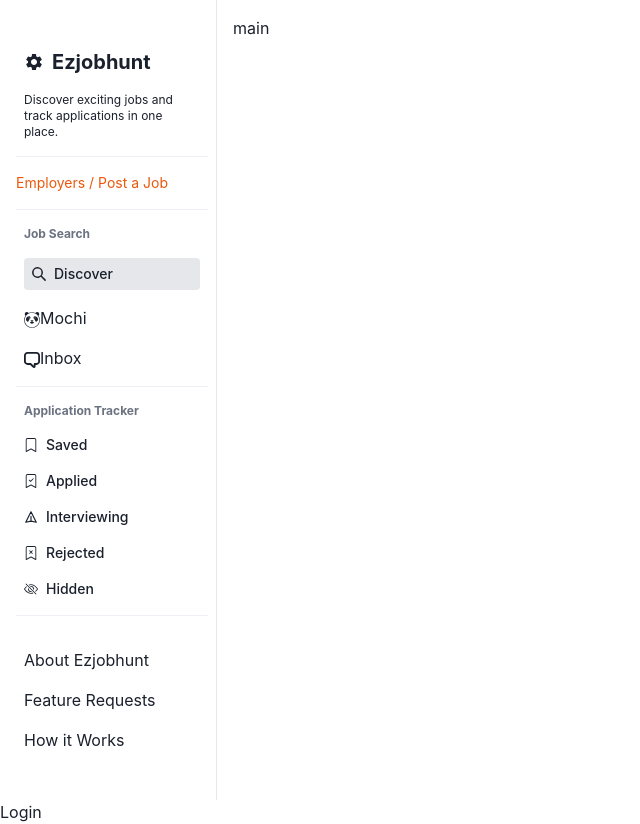
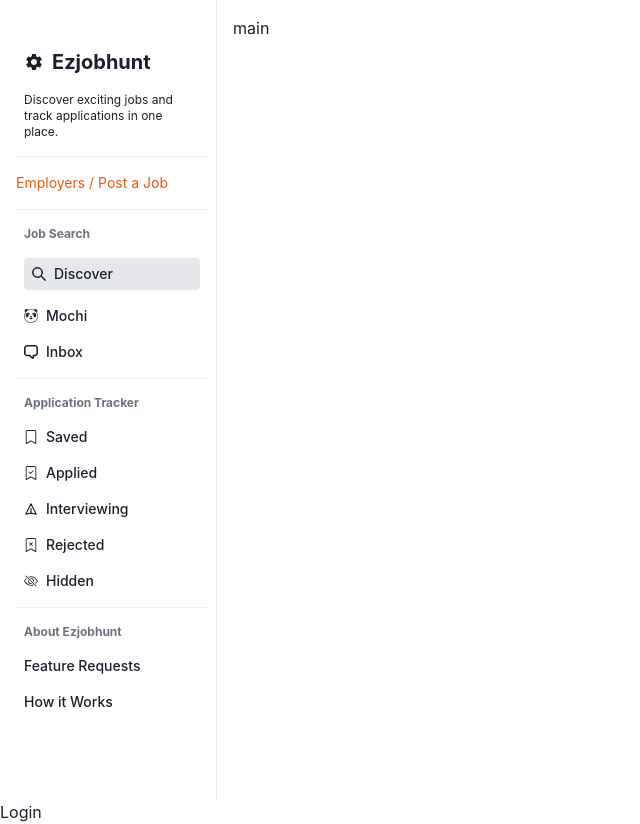
Before and after one commit to MichaelSukkiSong/Ezjobhunt-react, a React (Create React App) app: page / in a window 1280 px wide. Shown: the whole page, without its empty margins (0-640 px from the left). Built offline with nearby package versions, Linux system fonts and the light colour scheme.

Commit message:
initial sidepanel styling complete

```diff
--- a/src/components/SidePanel.js
+++ b/src/components/SidePanel.js
@@ -28,9 +28,9 @@ const SidePanel = () => {
           </div>
         </div>
         <Divider />
-        <div className="py-4 text-sm text-orange-600">
+        <Link className="py-4 text-sm text-orange-600">
           Employers / Post a Job
-        </div>
+        </Link>
         <Divider />
         <div className="flex flex-col py-4 px-2">
           <div className="flex items-center">
@@ -41,11 +41,11 @@ const SidePanel = () => {
               <SearchIcon />
               <span>Discover</span>
             </Link>
-            <Link>
+            <Link className="flex items-center space-x-2 mt-4 mb-4 font-medium text-sm ">
               <Icon as={SiFoodpanda} />
               <span>Mochi</span>
             </Link>
-            <Link>
+            <Link className="flex items-center space-x-2 mt-4 mb-4 font-medium text-sm ">
               <ChatIcon />
               <span>Inbox</span>
             </Link>
@@ -81,10 +81,12 @@ const SidePanel = () => {
         </div>
         <Divider />
         <div className="flex flex-col py-4 px-2">
+          <span className="text-xs font-bold text-gray-500">
+            About Ezjobhunt
+          </span>
           <div className="mt-4 flex flex-col space-y-4">
-            <span>About Ezjobhunt</span>
-            <span>Feature Requests</span>
-            <span>How it Works</span>
+            <span className="font-medium text-sm">Feature Requests</span>
+            <span className="font-medium text-sm">How it Works</span>
           </div>
         </div>
       </div>
```
